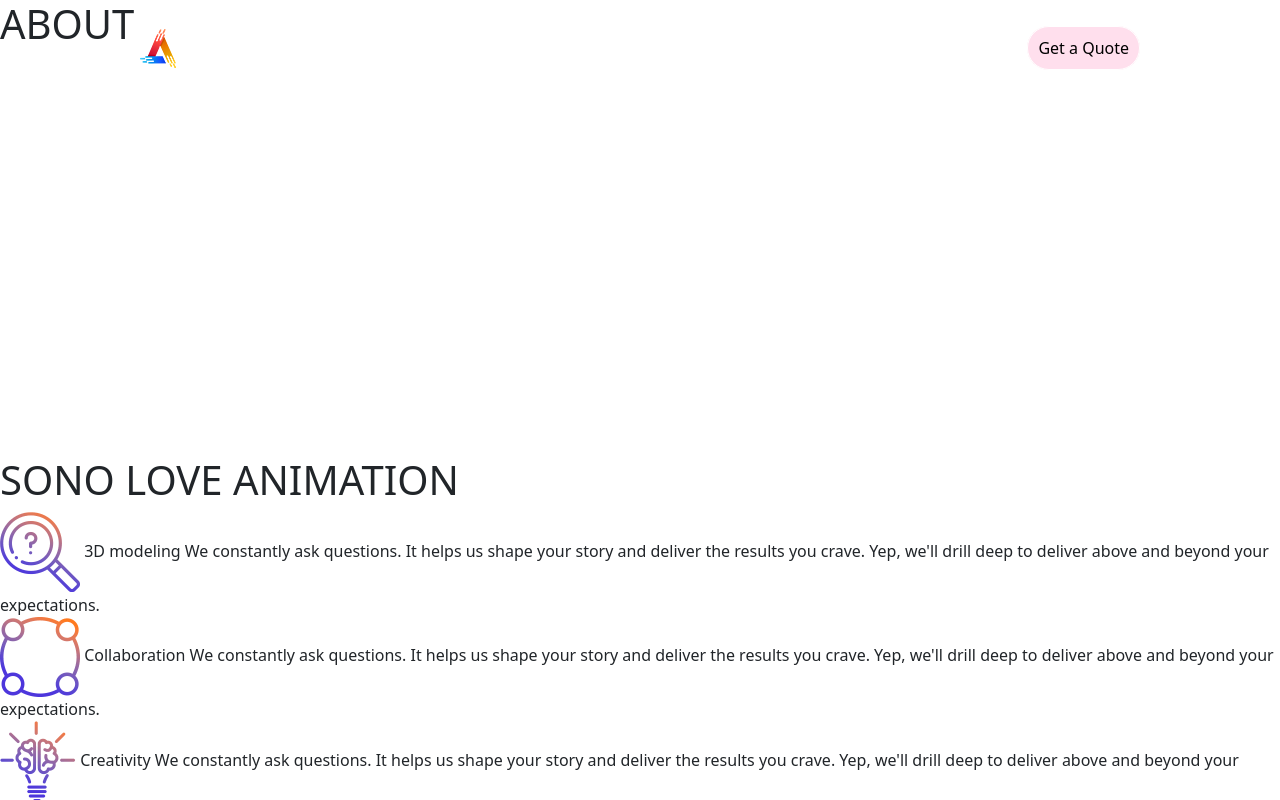
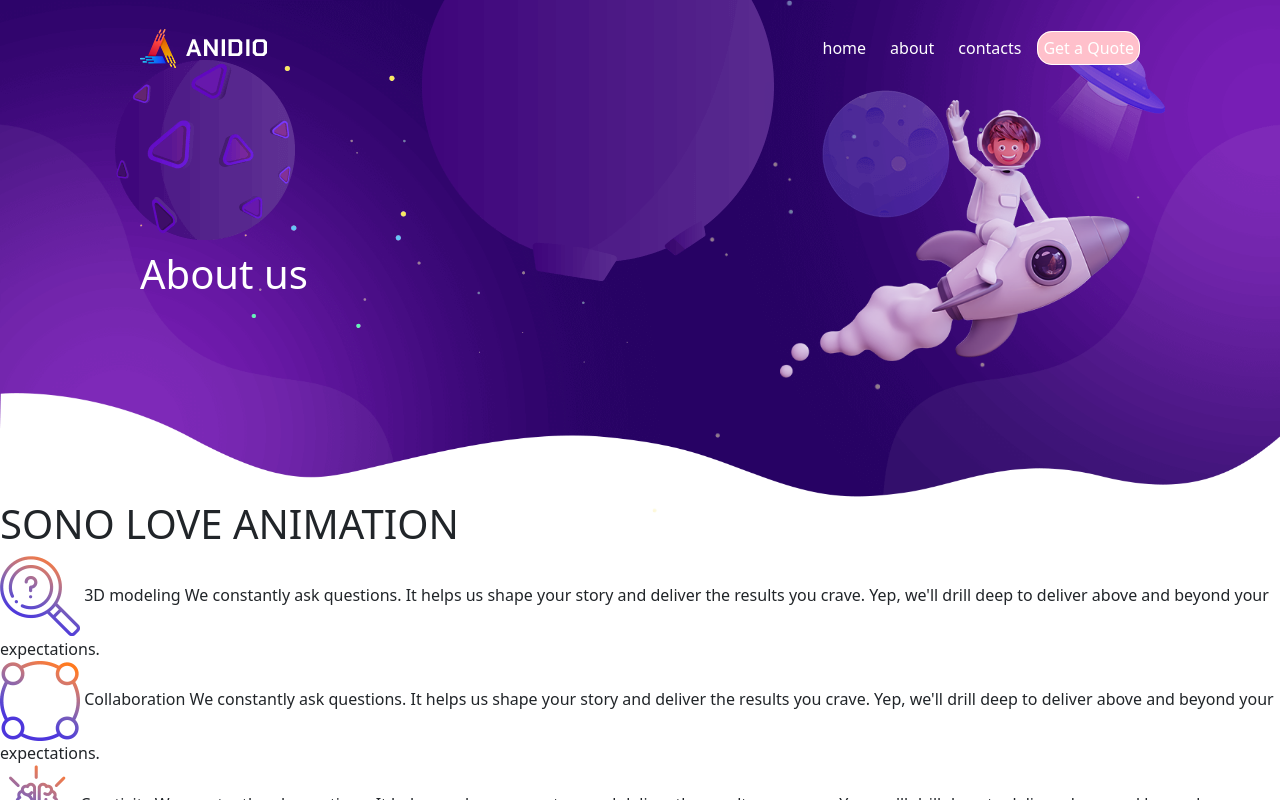
Before and after one commit to Chrissx77/proj-html-vuejs, a Vue app: page /about in a window 1280 px wide. Shown: the top 800 px of the page. Built offline with nearby package versions, Linux system fonts and the light colour scheme.

Commit message:
fix: sistemato bottone hover in header

```diff
--- a/src/components/Header.vue
+++ b/src/components/Header.vue
@@ -43,7 +43,7 @@ export default {
               </a>
             </li>
           </ul>
-          <span id="citazione" class="my-1 ps-2 quote">
+          <span id="citazione" class="">
             <a href="#"> Get a Quote </a>
           </span>
         </div>
@@ -69,23 +69,21 @@ export default {
     #citazione {
       display: inline-block;
       a {
-        color: black;
-        padding: 10px;
-        background-color: $pink;
-        border-radius: 25px;
-        border: 1px solid $white;
+        padding: 5px;
+        background-color: pink;
+        border-radius: 15px;
+        border: 1px solid white;
       }
+    }
+    #citazione:hover a {
+      background-color: #260458;
+      color: white;
     }
   }
 }
 
 li a:hover {
   color: $orange;
-}
-
-#citazione:hover a {
-  background-color: #260458;
-  color: $white;
 }
 
 @media screen and (max-width: 991px) {
@@ -96,5 +94,14 @@ li a:hover {
       border: 1px solid $white;
     }
   }
+
+  #citazione {
+    a {
+      color: black;
+      padding: 10px;
+      background-color: $pink;
+      border-radius: 25px;
+    }
+  }
 }
 </style>
--- a/src/pages/AboutUs.vue
+++ b/src/pages/AboutUs.vue
@@ -1,30 +1,123 @@
 <script>
-import LoveAnimation from './LoveAnimation.vue';
-import Facts from './Facts.vue';
-import SectionTeam from './SectionTeam.vue';
-import Client from './Client.vue';
+import LoveAnimation from "./LoveAnimation.vue";
+import Facts from "./Facts.vue";
+import SectionTeam from "./SectionTeam.vue";
+import Client from "./Client.vue";
 
 export default {
   name: "AboutUs",
-  components:{
+  components: {
     LoveAnimation,
     Facts,
     SectionTeam,
     Client,
-  }
-
+  },
 };
 </script>
 
 <template>
-  <h1>ABOUT</h1>
-  <LoveAnimation/>
-  <Facts/>
-  <SectionTeam/>
-  <Client/>
+  <div class="jumbotron-bg">
+    <div class="globo-img1">
+      <img src="../assets/globe1.png" alt="immagine pianeta" />
+    </div>
+    <div class="globo-img3">
+      <img src="../assets/globe3.png" alt="immagine pianeta" />
+    </div>
+    <div class="globe-img2">
+      <img
+        src="../assets/globe2.png"
+        alt="immagine pianeta"
+        class="globo-img2"
+      />
+    </div>
+    <div class="row contenitore">
+      <div class="col-6 jumbotron-left">
+        <h1>About us</h1>
+        <img src="../assets/dots-right.png" alt="" />
+      </div>
+      <div class="col-6 jumbotron-right">
+        <img src="../assets/dots-left.png" alt="" />
+      </div>
+    </div>
+    <div class="light-img">
+      <img src="../assets/light.png" alt="" />
+    </div>
+    <img src="../assets/rocket-banner.png" alt="" class="img-persona" />
+    <img src="../assets/bottom-shape.png" alt="" class="onde" />
+  </div>
+  <LoveAnimation />
+  <Facts />
+  <SectionTeam />
+  <Client />
 </template>
 
 <style lang="scss" scoped>
 @use "../style/partials/variables" as *;
 @use "../style/partials/mixins" as *;
+
+.jumbotron-bg {
+  background-image: url(../assets/banner-bg.png);
+  background-size: cover;
+  height: 500px;
+  position: relative;
+  display: flex;
+
+  .contenitore {
+    @include contain;
+  }
+
+  .onde {
+    position: absolute;
+    bottom: 0px;
+    width: 100%;
+  }
+
+  .jumbotron-left img,
+  .jumbotron-right img {
+    width: 100%;
+  }
+
+  .jumbotron-left h1 {
+    position: relative;
+    top: 250px;
+    color: $white;
+  }
+
+  .img-persona {
+    position: absolute;
+    width: 350px;
+    top: 100px;
+    right: 150px;
+  }
+  .globo-img1 {
+    position: absolute;
+    top: 12%;
+    left: 9%;
+    width: 130px;
+    height: 130px;
+  }
+
+  .globo-img3 {
+    position: absolute;
+    top: -18%;
+    left: 33%;
+    max-width: 300px;
+    height: 300px;
+  }
+
+  .globe-img2 {
+    position: absolute;
+    top: 18%;
+    right: 28%;
+    width: 100px;
+    height: 100px;
+  }
+
+  .light-img {
+    position: absolute;
+    right: 9%;
+    top: 10%;
+    z-index: 1;
+  }
+}
 </style>
--- a/src/pages/LoveAnimation.vue
+++ b/src/pages/LoveAnimation.vue
@@ -30,20 +30,17 @@ export default {
 </script>
 
 <template>
-  <div class="wrap">
+  <div>
     <h1>SONO LOVE ANIMATION</h1>
-  <div v-for="(card, i) in cardLoveAnimation">
-    <img :src="card.image" alt="" />
-    {{ card.title }}
-    {{  card.paragraph }}
-  </div>
+    <div v-for="(card, i) in cardLoveAnimation">
+      <img :src="card.image" alt="" />
+      {{ card.title }}
+      {{ card.paragraph }}
+    </div>
   </div>
 </template>
 
 <style lang="scss" scoped>
 @use "../style/partials/variables" as *;
 @use "../style/partials/mixins" as *;
-.wrap{
-  padding-top: 400px;
-}
 </style>
```
